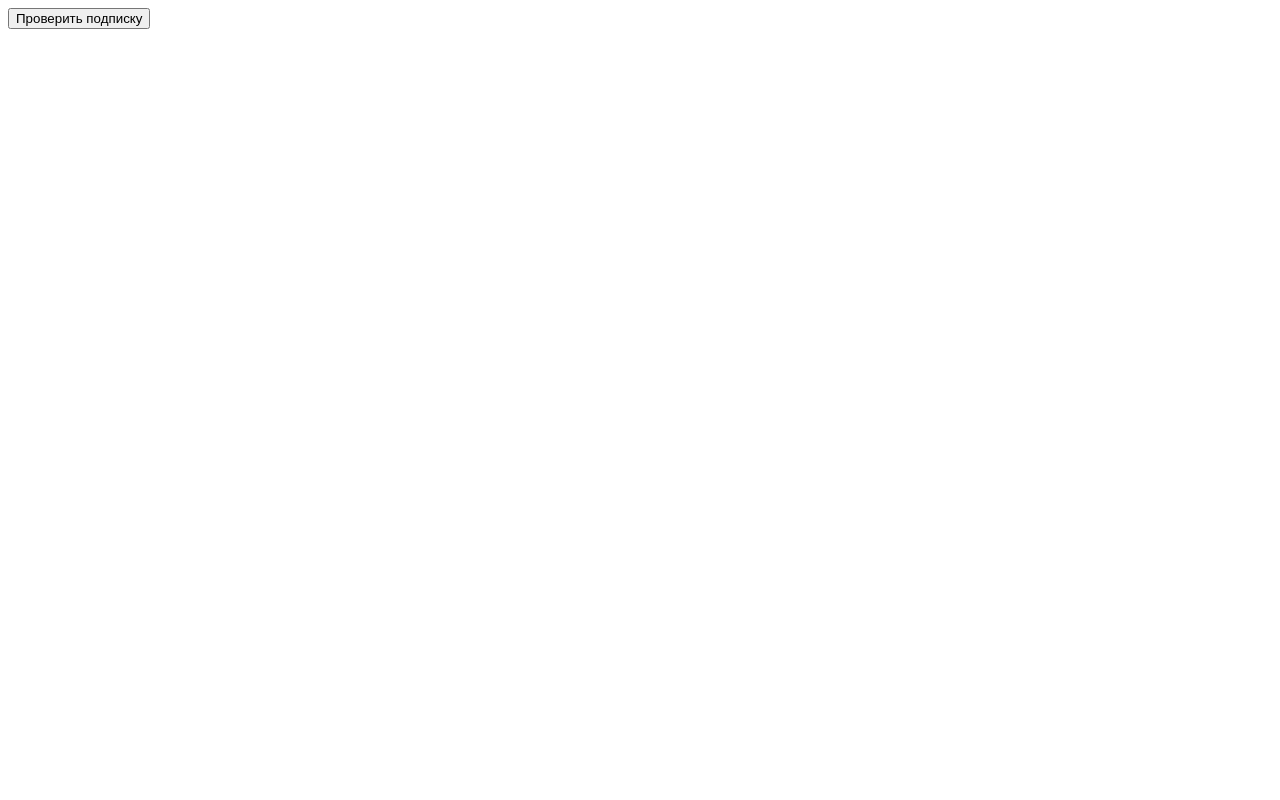
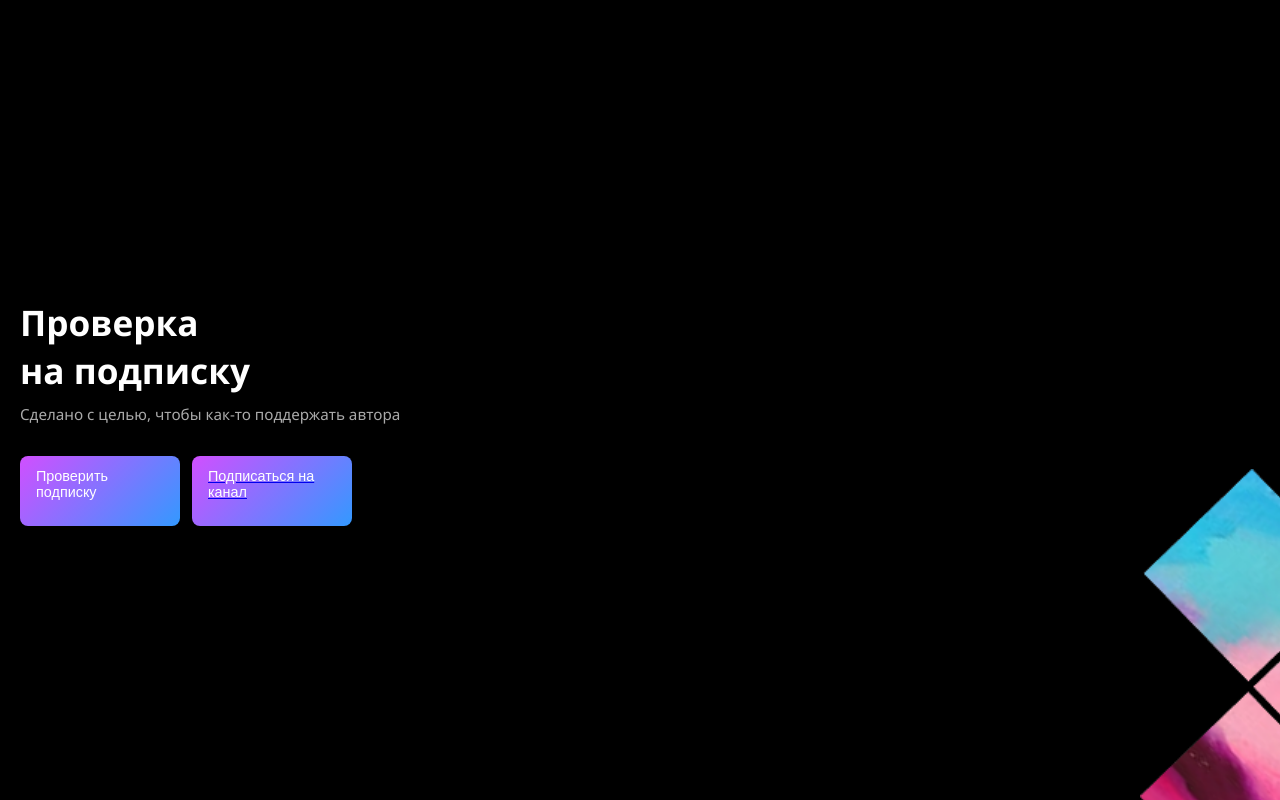
Before and after one commit to Nixxxxxxxxx/miniappfrontnew, a plain HTML site: page index.html in a window 1280 px wide. Drawn offline with Linux system fonts and the light colour scheme.

Commit message:
Update index.html

```diff
--- a/index.html
+++ b/index.html
@@ -2,15 +2,113 @@
 <html lang="ru">
 <head>
   <meta charset="UTF-8" />
+  <meta name="viewport" content="width=device-width, initial-scale=1.0" />
   <title>Проверка подписки</title>
   <script src="https://telegram.org/js/telegram-web-app.js"></script>
+  <style>
+    html, body {
+      margin: 0;
+      padding: 0;
+      background-color: #000;
+      font-family: "Segoe UI", sans-serif;
+      height: 100%;
+      width: 100%;
+      color: white;
+      overflow: hidden;
+    }
+
+    .wrapper {
+      display: flex;
+      flex-direction: column;
+      justify-content: center;
+      align-items: flex-start;
+      height: 100%;
+      padding: 40px 20px;
+      position: relative;
+      box-sizing: border-box;
+    }
+
+    h1 {
+      font-size: 2.2rem;
+      margin-bottom: 10px;
+    }
+
+    p {
+      font-size: 0.95rem;
+      color: #aaa;
+      margin-bottom: 32px;
+      max-width: 80%;
+      margin-top: 0px;
+    }
+
+    .buttons {
+      display: flex;
+      gap: 12px;
+      flex-wrap: wrap;
+    }
+
+    .btn {
+      padding: 12px 16px;
+      border-radius: 8px;
+      border: none;
+      color: white;
+      font-size: 0.9rem;
+      cursor: pointer;
+      background: linear-gradient(135deg, #d14fff, #3399ff);
+      text-align: left;
+      display: flex;
+      justify-content: flex-start;
+      align-items: flex-start;
+      height: 70px;
+      width: 160px;
+    }
+
+    .image-corner {
+      position: absolute;
+      bottom: -20px;
+      right: -20px;
+      width: 30vw;
+      max-width: 160px;
+      height: auto;
+      z-index: 0;
+    }
+
+    @media (max-width: 400px) {
+      h1 {
+        font-size: 1.8rem;
+      }
+
+      .btn {
+        font-size: 0.85rem;
+        padding: 10px 14px;
+        width: 130px;
+        height: 130px;
+      }
+
+      .image-corner {
+        width: 35vw;
+      }
+    }
+  </style>
 </head>
 <body>
-  <button id="check">Проверить подписку</button>
+  <div class="wrapper">
+    <h1>Проверка<br />на подписку</h1>
+    <p>Сделано с целью, чтобы как-то поддержать автора</p>
+
+    <div class="buttons">
+      <button class="btn" id="checkBtn">Проверить подписку</button>
+      <a href="https://t.me/nix_ux_view" target="_blank">
+        <button class="btn">Подписаться на канал</button>
+      </a>
+    </div>
+
+    <img src="assets/Union.png" alt="угловое изображение" class="image-corner" />
+  </div>
 
   <script>
     document.addEventListener("DOMContentLoaded", () => {
-      const btn = document.getElementById("check");
+      const btn = document.getElementById("checkBtn");
 
       btn.addEventListener("click", async () => {
         if (window.Telegram && window.Telegram.WebApp) {
@@ -23,22 +121,23 @@
           }
 
           try {
-            const response = await fetch(
-              "https://tg-bot-0bbn.onrender.com/check-subscription",
-              {
-                method: "POST",
-                headers: { "Content-Type": "application/json" },
-                body: JSON.stringify({ user_id: user.id }),
-              }
-            );
+            const response = await fetch("https://tg-bot-0bbn.onrender.com/check-subscription", {
+              method: "POST",
+              headers: {
+                "Content-Type": "application/json"
+              },
+              body: JSON.stringify({ user_id: user.id })
+            });
+
             const data = await response.json();
 
             if (data.status === "subscribed") {
-              alert("Вы подписаны!"); // Или редирект window.location.href = ...
+              window.location.href = "categories.html"; // замени на свою страницу
             } else {
               alert("❌ Вы не подписаны на канал.");
             }
           } catch (err) {
+            console.error("Ошибка:", err);
             alert("Ошибка при проверке подписки");
           }
         } else {
```
